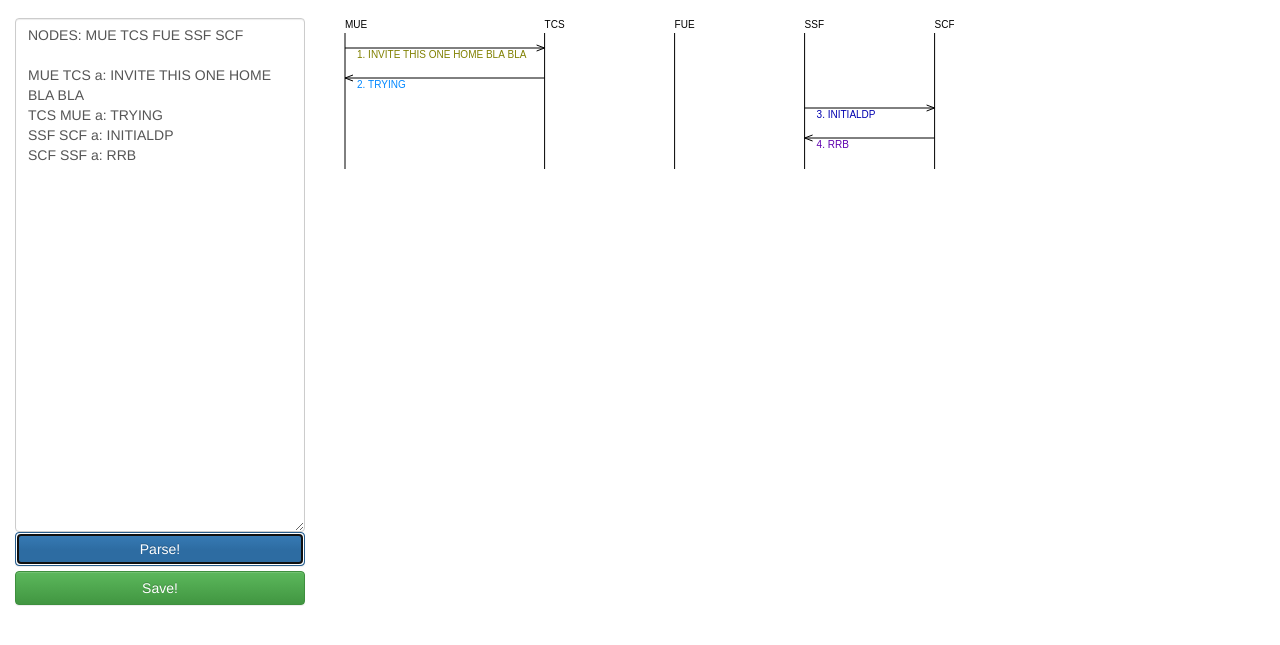
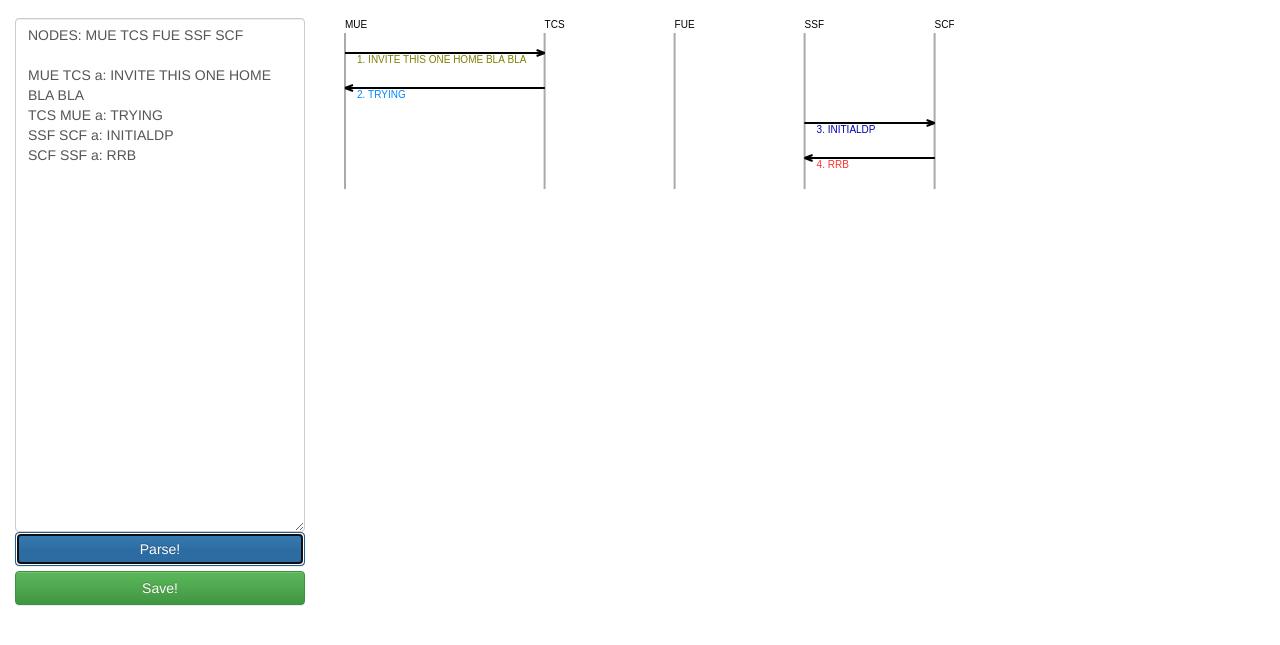
Before and after one commit to typoon/tcf, a plain HTML site: page index.html in a window 1280 px wide. Both pictures are taken after a click on the button "Parse!". Shown: the part 53-698 px from the top of the page. Drawn offline with Linux system fonts and the light colour scheme.

Commit message:
Fixed colors

```diff
--- a/colors.js
+++ b/colors.js
@@ -1,10 +1,11 @@
 var colors = [
-'#808000',
-'#0087ff',
-'#008080',
-'#0000af',
-'#5f00af',
-'#008000'
+    {'text': '#808000', 'stroke': '#808000', 'fill': '#fffaba'},
+    {'text': '#0087ff', 'stroke': '#0087ff', 'fill': '#c9f1ff'},
+    {'text': '#008080', 'stroke': '#008080', 'fill': '#ff0000'},
+    {'text': '#0000af', 'stroke': '#0000af', 'fill': '#d9deff'},
+    {'text': '#5f00af', 'stroke': '#ff3030', 'fill': '#ffc7d4'},
+    {'text': '#008000', 'stroke': '#008000', 'fill': '#ccffda'},
+    {'text': '#008000', 'stroke': '#008000', 'fill': '#ccffda'},
 ];
 
 
--- a/diagram.js
+++ b/diagram.js
@@ -57,7 +57,7 @@ function _TCF() {
             "to":       this.findNode(to),
             "group":    "",
             "text":     text,
-            "color":    colors[this.nodes.indexOf(from)],
+            "color":    this.findNode(from).color,
             "type":     "box"
         }
 
@@ -155,10 +155,21 @@ function draw() {
     canvas.width = TCF.getCanvasWidth();
     canvas.height = TCF.getCanvasHeight();
 
+
+    var extra = 0;
+    for(var i = 0; i < TCF.connections.length; i++) {
+        c = TCF.connections[i];
+
+        if(c.text.split("\\n").length > 0)
+            extra += 15;
+    }
+
+
+
     // Draw the vertical lines
     for(var i = 0; i < TCF.nodes.length; i++) {
         x = TCF.nodes[i].x;
-        y = (canvas.height - 20);
+        y = (canvas.height - 20) + extra+100;
 
         ctx.beginPath();
         ctx.fillStyle = "#000000";
@@ -166,11 +177,13 @@ function draw() {
         ctx.fillText(TCF.nodes[i].name, x, 10);
 
         ctx.beginPath();
-        ctx.lineWidth = 1;
+        ctx.lineWidth = 2;
         ctx.fillStyle = "#f5f5f5";
+        ctx.strokeStyle = "#aaaaaa";
         ctx.moveTo(x, 15);
         ctx.lineTo(x, y);
         ctx.stroke();
+        ctx.closePath();
     }
 
     var counter = 0;
@@ -179,22 +192,25 @@ function draw() {
     for(var i = 0; i < TCF.connections.length; i++) {
         c = TCF.connections[i];
 
-        y += c.text.split("\\n").length * TCF.font_size; // Text space
+        //y += c.text.split("\\n").length * TCF.font_size; // Text space
+        if(c.text.split("\\n").length > 0)
+            y+= 15;
 
         x0 = c.from.x;
         x1 = c.to.x;
 
+        switch(c.type) {
+            case "arrow": {
                 ctx.beginPath();
 
-        switch(c.type) {
-            case "arrow": {
+                    ctx.lineWidth = 2;
+                    ctx.strokeStyle = "#000000";
                     counter += 1;
                     ctx.moveTo(x0, y);
                     ctx.lineTo(x1, y);
                     ctx.stroke();
 
                     // Draw the arrow at the line
-                ctx.beginPath();
                     if(x0 > x1) { // From right to left
                         ctx.moveTo(x1, y);
                         ctx.lineTo(x1+8, y-3);
@@ -208,15 +224,21 @@ function draw() {
                     }
                     ctx.stroke();
 
+                ctx.closePath();
+
+                ctx.beginPath();
+
                     x  = x0 > x1 ? x1 : x0;
                     x += 12;
                     text = counter + ". " + c.text;
                     ctx.font = TCF.font_size+"px Arial";
-                ctx.fillStyle = c.color;
+                    ctx.fillStyle = c.color.stroke;
                     ctx.fillText(text, x, y + 10);
-
+                    ctx.stroke();
 
                     y += 20; // Arrow space
+
+                ctx.closePath();
 
             }
             break;
@@ -224,23 +246,39 @@ function draw() {
             case "box": {
                 x = x0 > x1 ? x1 : x0;
                 x += 10;
+                y -= 15;
                 width = Math.abs(x0-x1); //x0 > x1 ? x0 - x1 : x1 - x0;
                 width -= 20;
 
                 height = c.text.split("\\n").length * TCF.font_size + 10;
 
-                ctx.fillStyle = "#000000";
+                ctx.beginPath();
+
+                    ctx.fillStyle = c.color.fill;
+                    ctx.strokeStyle = c.color.stroke;
                     ctx.fillRect(x, y, width, height);
+                    ctx.strokeRect(x, y, width, height);
                     ctx.stroke();
 
+                ctx.closePath();
+
+                x += 5;
                 strs = c.text.split("\\n");
+
+
+                ctx.beginPath();
+
                     for(var j = 0; j < strs.length; j++) {
-                    ctx.fillStyle = "#ffffff";
+                        y += 1;
+                        ctx.fillStyle = "#000000";
                         ctx.font = TCF.font_size+"px Arial";
                         ctx.fillText(strs[j], x, y + 10*(j+1));
+                        ctx.stroke();
                     }
 
-                y += 30;
+                ctx.closePath();
+
+                y += height;
             }
             break;
         }
@@ -250,7 +288,9 @@ function draw() {
 
 function parse(data) {
 
+    if(!data)
         data = document.getElementById("code").value;
+
     TCF = new _TCF();
 
     lines = data.split("\n");
@@ -303,3 +343,27 @@ function save() {
     l = canvas.toDataURL("image/png").replace("image/png", "image/octet-stream");
     window.location.href = l;
 }
+
+function getQueryVariable(variable) {
+    var query = window.location.search.substring(1);
+    var vars = query.split('&');
+    for (var i = 0; i < vars.length; i++) {
+        var pair = vars[i].split('=');
+        if (decodeURIComponent(pair[0]) == variable) {
+            return decodeURIComponent(pair[1]);
+        }
+    }
+    console.log('Query variable %s not found', variable);
+    return "";
+}
+
+function onload() {
+    var txt = getQueryVariable("txt");
+    if(txt == "") {
+        return;
+    }
+
+    parse(txt);
+    save();
+
+}
--- a/index.html
+++ b/index.html
@@ -14,7 +14,7 @@
         <script src="diagram.js"></script>
     </head>
 
-    <body>
+    <body onload="onload()">
         <div class="navbar navbar-inverse navbar-static-top" role="navigation">
             <div class="container-fluid">
                 <div class="navbar-header">
```
Lines whose indentation alone changed are shown as unchanged.
